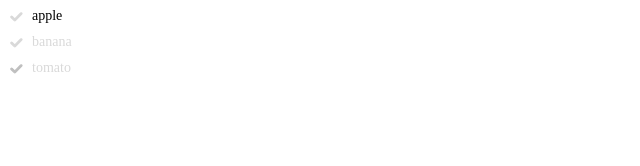
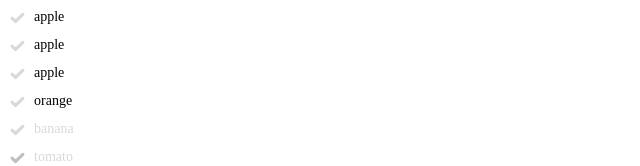
Before and after one commit to katanazero86/edge-checkbox-next, a Vue app: page / in a window 1280 px wide. Shown: the top 166 px of the page, without its empty margins (0-640 px from the left). Built offline with nearby package versions, Linux system fonts and the light colour scheme.

Commit message:
[체크박스 컴포넌트] 컬러 값 추가

```diff
--- a/src/App.vue
+++ b/src/App.vue
@@ -2,7 +2,6 @@
     // This starter template is using Vue 3 <script setup> SFCs
     // Check out https://v3.vuejs.org/api/sfc-script-setup.html#sfc-script-setup
     import EdgeCheckbox from './components/EdgeCheckbox/EdgeCheckbox.vue';
-
 
     const handleChange = (checked:boolean) => {
         console.log(checked)
@@ -12,6 +11,10 @@
 
 <template>
   <EdgeCheckbox option="apple" color="primary" @change="handleChange" />
+  <EdgeCheckbox option="apple" color="secondary" @change="handleChange" />
+  <EdgeCheckbox option="apple" color="red" @change="handleChange" />
+
+  <EdgeCheckbox option="orange" color="orange" @change="handleChange" />
 
   <EdgeCheckbox option="banana" disabled />
   <EdgeCheckbox option="tomato" disabled checked />
--- a/src/components/EdgeCheckbox/EdgeCheckbox.vue
+++ b/src/components/EdgeCheckbox/EdgeCheckbox.vue
@@ -2,8 +2,8 @@
   <div class="edge-checkbox" :class="[disabled && 'edge-checkbox--disabled']">
     <label class="edge-checkbox__label label" @change="handleCheckboxChange">
       <input type="checkbox" :name="name" :id="id" :disabled="disabled" :value="value" :checked="checked">
-      <Check class="checkbox--unchecked" :width="width" :height="height" :color="checkboxColor.unchecked" :disabled="disabled" />
-      <Check class="checkbox--checked" :width="width" :height="height" :color="checkboxColor.checked" :disabled="disabled"/>
+      <Check class="checkbox--unchecked" :color="checkboxColor.unchecked" :disabled="disabled"/>
+      <Check class="checkbox--checked" :color="checkboxColor.checked" :disabled="disabled"/>
       <span class="label__option">{{option}}</span>
     </label>
   </div>
@@ -18,6 +18,18 @@
         primary: {
             unchecked: '#d9d9d9',
             checked: '#5468ff',
+        },
+        secondary: {
+            unchecked: '#d9d9d9',
+            checked: '#03dac5',
+        },
+        red: {
+            unchecked: '#d9d9d9',
+            checked: '#f44336',
+        },
+        orange: {
+            unchecked: '#d9d9d9',
+            checked: '#ff9800',
         },
         disabled: {
             unchecked: '#d9d9d9',
@@ -47,6 +59,12 @@
         switch (props.color) {
             case 'primary' :
                 return colorScheme.primary;
+            case 'secondary' :
+                return colorScheme.secondary;
+            case 'red' :
+                return colorScheme.red;
+            case 'orange' :
+                return colorScheme.orange;
             default:
                 return colorScheme.primary;
         }
@@ -83,7 +101,7 @@
         display: inline-block;
       }
 
-      input[type="checkbox"]:checked ~ .checkbox--unchecked{
+      input[type="checkbox"]:checked ~ .checkbox--unchecked {
         display: none;
       }
 
--- a/src/components/Icons/Check.vue
+++ b/src/components/Icons/Check.vue
@@ -10,8 +10,8 @@
     import {defineProps} from 'vue';
 
     const props = defineProps({
-        width: {type: Number, default: 16},
-        height: {type: Number, default: 16},
+        width: {type: Number, default: 18},
+        height: {type: Number, default: 18},
         color: {type: String, default: '#e6e6e6'},
         option: {type: String, default: ''},
         disabled: {type: Boolean, default: false},
```
